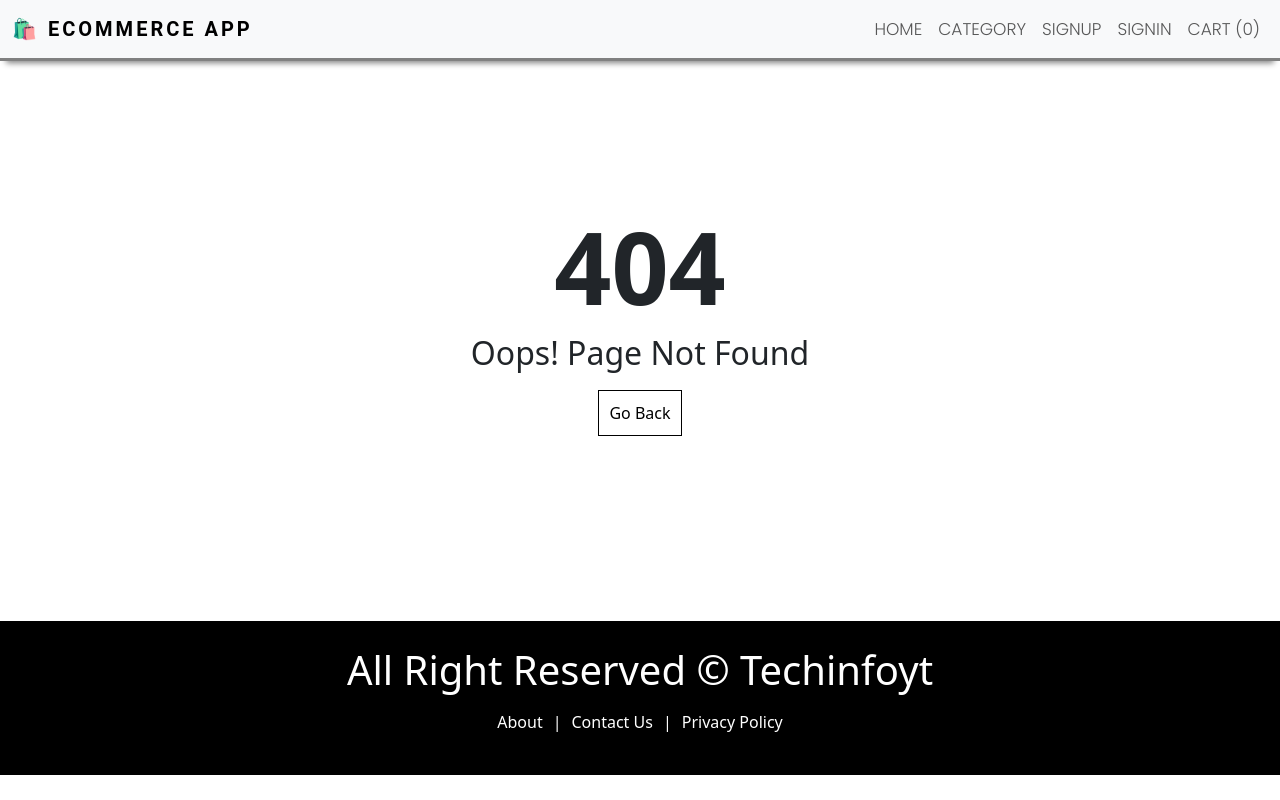
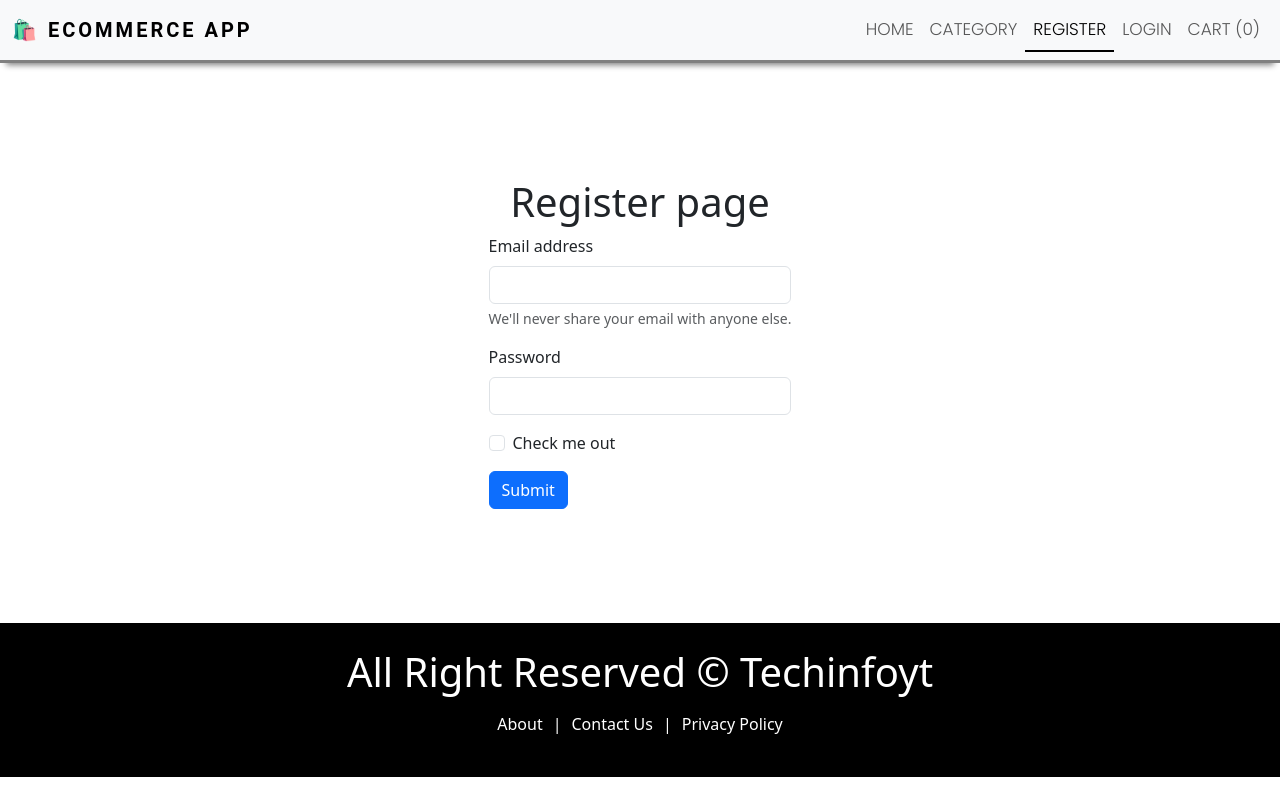
Before and after one commit to Ravinder1310/ecommerce, a React (Create React App) app in the folder ecommerce_app/: page /register in a window 1280 px wide. Before the commit this address had no page. Built offline with nearby package versions, Linux system fonts and the light colour scheme.

Commit message:
creating login and registeration page

```diff
--- a/ecommerce_app/src/App.js
+++ b/ecommerce_app/src/App.js
@@ -4,12 +4,16 @@ import About from "./pages/About";
 import Contact from "./pages/Contact";
 import Policy from "./pages/Policy";
 import PageNotFound from "./pages/PageNotFound";
+import Register from "./pages/register";
+import Login from "./pages/login";
 
 function App() {
   return (
     <>
     <Routes>
       <Route path="/" element={<Landing/>}/>
+      <Route path="/register" element={<Register/>}/>
+      <Route path="/login" element={<Login/>}/>
       <Route path="/about" element={<About/>}/>
       <Route path="/contact" element={<Contact/>}/>
       <Route path="/policy" element={<Policy/>}/>
--- a/ecommerce_app/src/components/layouts/Header.js
+++ b/ecommerce_app/src/components/layouts/Header.js
@@ -22,10 +22,10 @@ const Header = () => {
           <NavLink to={"/category"} className="nav-link" >Category</NavLink>
         </li>
         <li className="nav-item">
-          <NavLink to={"/signup"} className="nav-link">SignUp</NavLink>
+          <NavLink to={"/register"} className="nav-link">Register</NavLink>
         </li>
         <li className="nav-item">
-          <NavLink to={"/login"} className="nav-link" >SignIn</NavLink>
+          <NavLink to={"/login"} className="nav-link" >Login</NavLink>
         </li>
         <li className="nav-item">
           <NavLink to={"/cart"} className="nav-link">Cart (0)</NavLink>
--- a/ecommerce_app/src/index.css
+++ b/ecommerce_app/src/index.css
@@ -93,3 +93,14 @@
     align-items: center;
     justify-content: center;
   }
+
+
+  /* ============================= register page  ========================= */
+
+  .register{
+    display: flex;
+    align-items: center;
+    justify-content: center;
+    height: 70vh;
+    flex-direction: column;
+  }
--- /dev/null
+++ b/ecommerce_app/src/pages/login.js
@@ -0,0 +1,12 @@
+import React from 'react'
+import Layout from '../components/layouts/Layout'
+
+const Login = () => {
+  return (
+    <Layout title={'Login - Ecommerce app'}>
+        <h1>Login</h1>
+    </Layout>
+  )
+}
+
+export default Login
--- /dev/null
+++ b/ecommerce_app/src/pages/register.js
@@ -0,0 +1,31 @@
+import React from 'react'
+import Layout from '../components/layouts/Layout'
+
+const Register = () => {
+  return (
+   <Layout title={'Register - Ecommerce app'}>
+       <div className='register'>
+          <h1>Register page</h1>
+          <form>
+  <div className="mb-3">
+    <label htmlFor="exampleInputEmail1" className="form-label">Email address</label>
+    <input type="email" className="form-control" id="exampleInputEmail1" aria-describedby="emailHelp" />
+    <div id="emailHelp" className="form-text">We'll never share your email with anyone else.</div>
+  </div>
+  <div className="mb-3">
+    <label htmlFor="exampleInputPassword1" className="form-label">Password</label>
+    <input type="password" className="form-control" id="exampleInputPassword1" />
+  </div>
+  <div className="mb-3 form-check">
+    <input type="checkbox" className="form-check-input" id="exampleCheck1" />
+    <label className="form-check-label" htmlFor="exampleCheck1">Check me out</label>
+  </div>
+  <button type="submit" className="btn btn-primary">Submit</button>
+</form>
+
+       </div>
+   </Layout>
+  )
+}
+
+export default Register
```
Also changed, not shown: ecommerce_app/src/pages/signin.js (deleted, +0 -11 lines), ecommerce_app/src/pages/signup.js (deleted, +0 -11 lines).
